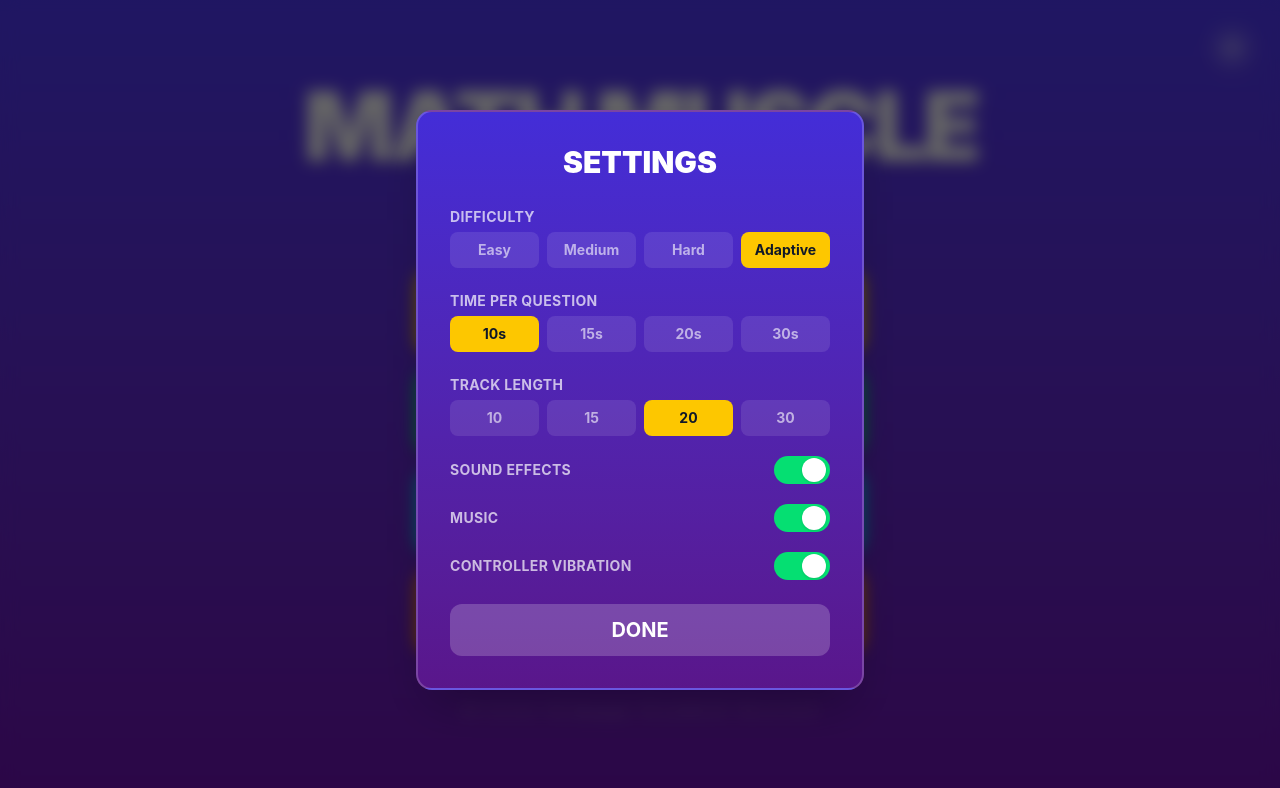
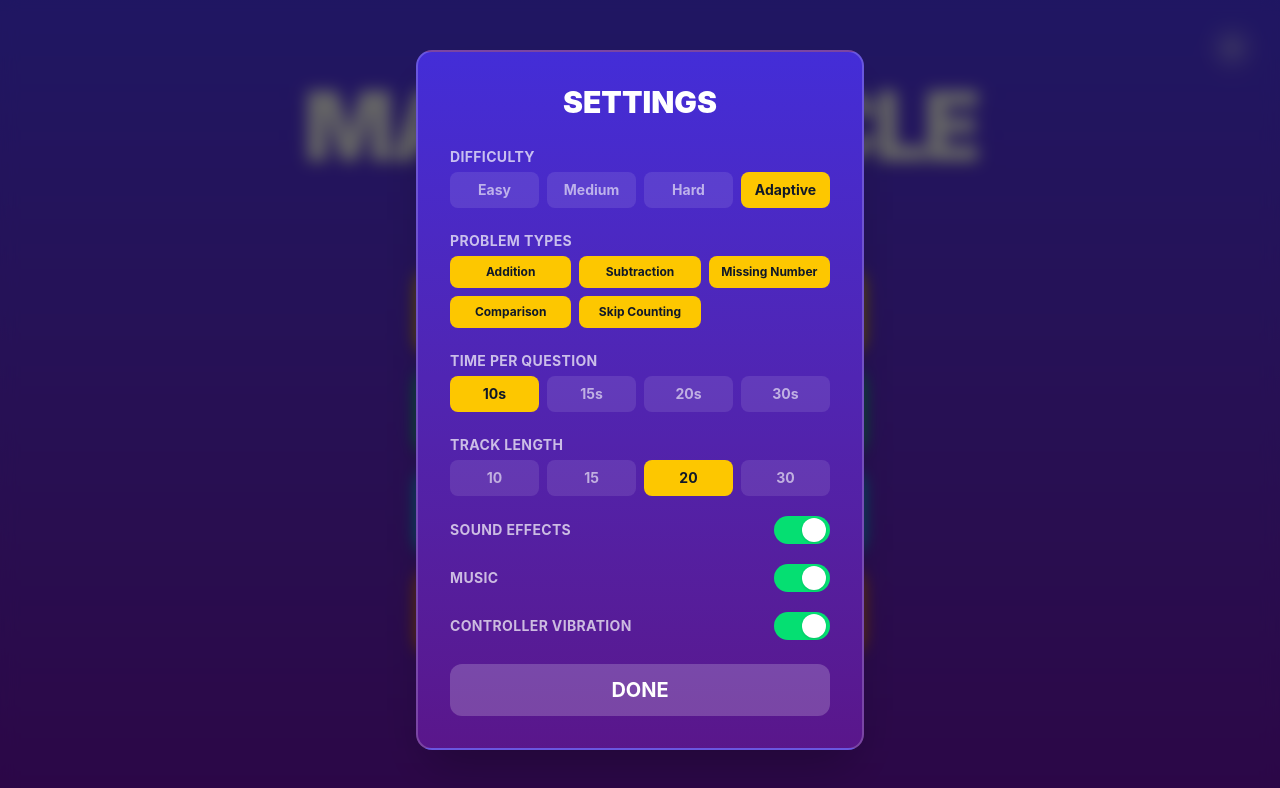
Before and after one commit to taskmasterpeace/knowledgeleague, a React (Vite) app: page / in a window 1280 px wide. Both pictures are taken after a click on the button 1232 px from the left and 48 px from the top of the page. Shown: the top 788 px of the page. Built offline with nearby package versions, Linux system fonts and the light colour scheme.

Commit message:
feat: configurable problem categories in settings with smart difficulty fallback

```diff
--- a/src/components/Settings/Settings.tsx
+++ b/src/components/Settings/Settings.tsx
@@ -1,8 +1,17 @@
 import { useSettings } from '../../hooks/useSettings'
+import type { ProblemType } from '../../types'
 
 interface Props {
   onClose: () => void
 }
+
+const CATEGORY_OPTIONS: { key: ProblemType; label: string }[] = [
+  { key: 'addition', label: 'Addition' },
+  { key: 'subtraction', label: 'Subtraction' },
+  { key: 'missing', label: 'Missing Number' },
+  { key: 'comparison', label: 'Comparison' },
+  { key: 'skip-counting', label: 'Skip Counting' },
+]
 
 const TIME_OPTIONS = [
   { label: '10s', value: 10_000 },
@@ -44,6 +53,35 @@ export function Settings({ onClose }: Props) {
                   {d}
                 </button>
               ))}
+            </div>
+          </div>
+
+          {/* Problem Types */}
+          <div>
+            <label className="text-white/70 text-sm font-bold uppercase tracking-wide">Problem Types</label>
+            <div className="grid grid-cols-3 gap-2 mt-1">
+              {CATEGORY_OPTIONS.map(({ key, label }) => {
+                const enabled = settings.enabledCategories.includes(key)
+                return (
+                  <button
+                    key={key}
+                    onClick={() => {
+                      if (enabled && settings.enabledCategories.length === 1) return
+                      const next = enabled
+                        ? settings.enabledCategories.filter((c) => c !== key)
+                        : [...settings.enabledCategories, key]
+                      settings.update({ enabledCategories: next })
+                    }}
+                    className={`py-2 px-1 rounded-lg text-xs font-bold transition-all ${
+                      enabled
+                        ? 'bg-yellow-400 text-gray-900'
+                        : 'bg-white/10 text-white/60 hover:bg-white/20'
+                    }`}
+                  >
+                    {label}
+                  </button>
+                )
+              })}
             </div>
           </div>
 
--- a/src/hooks/useMathEngine.ts
+++ b/src/hooks/useMathEngine.ts
@@ -1,23 +1,25 @@
 import { useState, useCallback } from 'react'
 import { generateProblem, getDifficulty } from '../utils/mathProblems'
+import { useSettings } from './useSettings'
 import type { MathProblem, Difficulty } from '../types'
 
 export function useMathEngine(fixedDifficulty?: Difficulty) {
+  const { enabledCategories } = useSettings()
   const [problemCount, setProblemCount] = useState(1)
   const [currentProblem, setCurrentProblem] = useState<MathProblem>(() =>
-    generateProblem(fixedDifficulty ?? getDifficulty(1))
+    generateProblem(fixedDifficulty ?? getDifficulty(1), enabledCategories)
   )
 
   const nextProblem = useCallback(() => {
     const next = problemCount + 1
     setProblemCount(next)
-    setCurrentProblem(generateProblem(fixedDifficulty ?? getDifficulty(next)))
-  }, [problemCount, fixedDifficulty])
+    setCurrentProblem(generateProblem(fixedDifficulty ?? getDifficulty(next), enabledCategories))
+  }, [problemCount, fixedDifficulty, enabledCategories])
 
   const reset = useCallback(() => {
     setProblemCount(1)
-    setCurrentProblem(generateProblem(fixedDifficulty ?? getDifficulty(1)))
-  }, [fixedDifficulty])
+    setCurrentProblem(generateProblem(fixedDifficulty ?? getDifficulty(1), enabledCategories))
+  }, [fixedDifficulty, enabledCategories])
 
   return { currentProblem, problemCount, nextProblem, reset }
 }
--- a/src/hooks/useSettings.ts
+++ b/src/hooks/useSettings.ts
@@ -1,4 +1,5 @@
 import { create } from 'zustand'
+import type { ProblemType } from '../types'
 
 export interface Settings {
   difficulty: 'easy' | 'medium' | 'hard' | 'adaptive'
@@ -7,9 +8,11 @@ export interface Settings {
   soundEnabled: boolean
   musicEnabled: boolean
   vibrationEnabled: boolean
+  enabledCategories: ProblemType[]
 }
 
-const STORAGE_KEY = 'mathMuscle:settings'
+const STORAGE_KEY = 'brainGames:settings'
+const LEGACY_KEY = 'mathMuscle:settings'
 
 const defaults: Settings = {
   difficulty: 'adaptive',
@@ -18,11 +21,12 @@ const defaults: Settings = {
   soundEnabled: true,
   musicEnabled: true,
   vibrationEnabled: true,
+  enabledCategories: ['addition', 'subtraction', 'missing', 'comparison', 'skip-counting'],
 }
 
 function loadSettings(): Settings {
   try {
-    const stored = localStorage.getItem(STORAGE_KEY)
+    const stored = localStorage.getItem(STORAGE_KEY) ?? localStorage.getItem(LEGACY_KEY)
     if (stored) return { ...defaults, ...JSON.parse(stored) }
   } catch {}
   return defaults
--- a/src/types.ts
+++ b/src/types.ts
@@ -5,6 +5,7 @@ export type GamePhase =
   | 'event-select'
   | 'playing'
   | 'victory'
+  | 'trophies'
 
 export type GameEvent = 'marathon' | 'tug-of-war'
 
@@ -38,6 +39,12 @@ export type Difficulty = 'easy' | 'medium' | 'hard'
 
 export type ProblemType = 'addition' | 'subtraction' | 'missing' | 'comparison' | 'skip-counting'
 
+export interface Badge {
+  category: ProblemType
+  tier: 'bronze' | 'silver' | 'gold' | 'master'
+  earnedAt: string
+}
+
 export interface MathProblem {
   question: string
   correctAnswer: number
--- a/src/utils/mathProblems.ts
+++ b/src/utils/mathProblems.ts
@@ -1,4 +1,4 @@
-import type { MathProblem, Difficulty } from '../types'
+import type { MathProblem, Difficulty, ProblemType } from '../types'
 
 function randInt(min: number, max: number): number {
   return Math.floor(Math.random() * (max - min + 1)) + min
@@ -29,7 +29,21 @@ export function generateDistractors(correct: number): number[] {
   return [...distractors].slice(0, 3)
 }
 
-function makeEasy(): MathProblem {
+const DIFFICULTY_CATEGORIES: Record<Difficulty, ProblemType[]> = {
+  easy: ['addition'],
+  medium: ['addition', 'subtraction'],
+  hard: ['missing', 'comparison', 'skip-counting'],
+}
+
+function makeAddition(difficulty: Difficulty): MathProblem {
+  if (difficulty === 'medium') {
+    const a = randInt(5, 12)
+    const b = randInt(3, 8)
+    const answer = a + b
+    const choices = shuffle([answer, ...generateDistractors(answer)])
+    return { question: `${a} + ${b}`, correctAnswer: answer, choices, type: 'addition', difficulty: 'medium' }
+  }
+  // easy (default)
   const a = randInt(1, 5)
   const b = randInt(1, 5)
   const answer = a + b
@@ -37,41 +51,30 @@ function makeEasy(): MathProblem {
   return { question: `${a} + ${b}`, correctAnswer: answer, choices, type: 'addition', difficulty: 'easy' }
 }
 
-function makeMedium(): MathProblem {
-  if (Math.random() < 0.5) {
-    // addition with teens
-    const a = randInt(5, 12)
-    const b = randInt(3, 8)
-    const answer = a + b
-    const choices = shuffle([answer, ...generateDistractors(answer)])
-    return { question: `${a} + ${b}`, correctAnswer: answer, choices, type: 'addition', difficulty: 'medium' }
-  } else {
-    // subtraction
+function makeSubtraction(): MathProblem {
   const answer = randInt(2, 10)
   const a = answer + randInt(2, 10)
   const choices = shuffle([answer, ...generateDistractors(answer)])
   return { question: `${a} - ${a - answer}`, correctAnswer: answer, choices, type: 'subtraction', difficulty: 'medium' }
 }
-}
 
-function makeHard(): MathProblem {
-  const roll = Math.random()
-  if (roll < 0.33) {
-    // missing number
+function makeMissing(): MathProblem {
   const answer = randInt(3, 12)
   const a = randInt(1, answer - 1)
   const choices = shuffle([answer, ...generateDistractors(answer)])
   return { question: `${a} + ___ = ${a + answer}`, correctAnswer: answer, choices, type: 'missing', difficulty: 'hard' }
-  } else if (roll < 0.66) {
-    // comparison
+}
+
+function makeComparison(): MathProblem {
   const a = randInt(1, 18)
   let b = randInt(1, 18)
   while (b === a) b = randInt(1, 18)
   const answer = Math.max(a, b)
   const choices = shuffle([answer, ...generateDistractors(answer)])
   return { question: `Which is bigger: ${a} or ${b}?`, correctAnswer: answer, choices, type: 'comparison', difficulty: 'hard' }
-  } else {
-    // skip counting
+}
+
+function makeSkipCounting(): MathProblem {
   const step = [2, 3, 5][randInt(0, 2)]
   const start = step * randInt(1, 3)
   const seq = [start, start + step, start + step * 2]
@@ -79,14 +82,51 @@ function makeHard(): MathProblem {
   const choices = shuffle([answer, ...generateDistractors(answer)])
   return { question: `${seq.join(', ')}, ___`, correctAnswer: answer, choices, type: 'skip-counting', difficulty: 'hard' }
 }
+
+function generateForCategory(category: ProblemType, difficulty: Difficulty): MathProblem {
+  switch (category) {
+    case 'addition': return makeAddition(difficulty)
+    case 'subtraction': return makeSubtraction()
+    case 'missing': return makeMissing()
+    case 'comparison': return makeComparison()
+    case 'skip-counting': return makeSkipCounting()
+  }
 }
 
-export function generateProblem(difficulty: Difficulty): MathProblem {
-  switch (difficulty) {
-    case 'easy': return makeEasy()
-    case 'medium': return makeMedium()
-    case 'hard': return makeHard()
+export function generateProblem(difficulty: Difficulty, enabledCategories?: ProblemType[]): MathProblem {
+  // Get the default categories for this difficulty
+  let available = DIFFICULTY_CATEGORIES[difficulty]
+
+  if (enabledCategories && enabledCategories.length > 0) {
+    // Intersect with enabled categories
+    const intersection = available.filter((c) => enabledCategories.includes(c))
+
+    if (intersection.length > 0) {
+      available = intersection
+    } else {
+      // Search adjacent difficulties: lower first, then higher
+      const diffOrder: Difficulty[] = ['easy', 'medium', 'hard']
+      const idx = diffOrder.indexOf(difficulty)
+      const searchOrder = [
+        ...diffOrder.slice(0, idx).reverse(),
+        ...diffOrder.slice(idx + 1),
+      ]
+      for (const d of searchOrder) {
+        const adj = DIFFICULTY_CATEGORIES[d].filter((c) => enabledCategories.includes(c))
+        if (adj.length > 0) {
+          available = adj
+          break
         }
+      }
+      // If still nothing found, fall back to all enabled categories
+      if (available === DIFFICULTY_CATEGORIES[difficulty] && enabledCategories.length > 0) {
+        available = enabledCategories
+      }
+    }
+  }
+
+  const category = available[Math.floor(Math.random() * available.length)]
+  return generateForCategory(category, difficulty)
 }
 
 export function getDifficulty(problemNumber: number): Difficulty {
```
Lines whose indentation alone changed are shown as unchanged.
